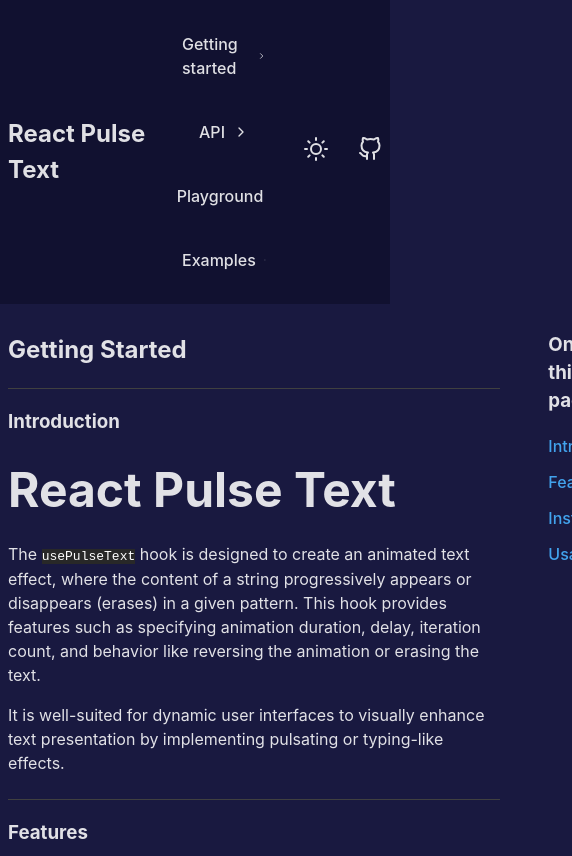
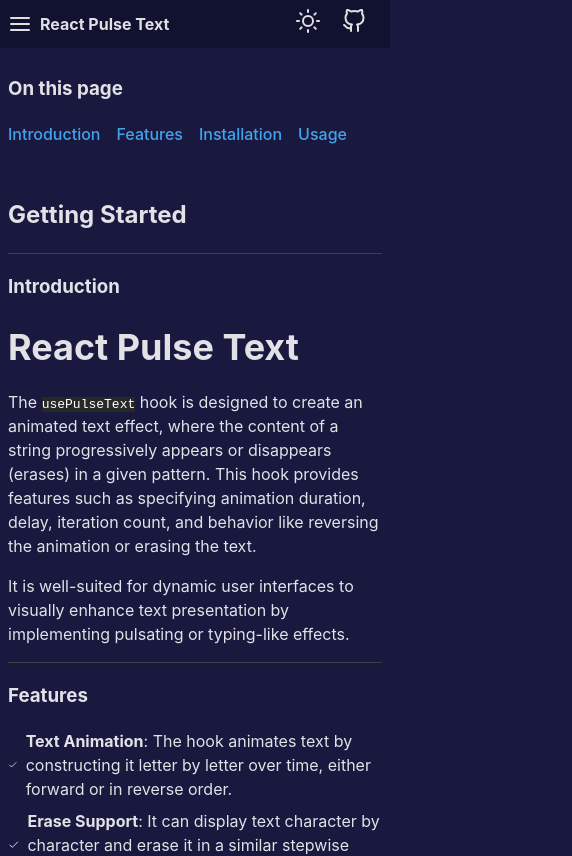
Before and after one commit to Kelsier90/React-Pulse-Text, a React (Vite) app: page / in a window 390 px wide. Shown: the top 856 px of the page, 572 px wide, since content can reach past the window. Built offline with nearby package versions, Linux system fonts and the light colour scheme.

Commit message:
Make it responsive

```diff
--- a/src/components/CodeSnippet/styles.module.css
+++ b/src/components/CodeSnippet/styles.module.css
@@ -4,9 +4,12 @@
   padding: 1rem;
   border-radius: 4px;
   position: relative;
+  max-width: 100%;
+  overflow-x: auto;
 
   & pre {
     margin: 0;
+    white-space: pre-wrap;
   }
 }
 
--- a/src/components/Header/index.tsx
+++ b/src/components/Header/index.tsx
@@ -1,15 +1,25 @@
-import styles from "./styles.module.css";
+import { useState } from "react";
 import Nav from "../Nav";
 import LightIcon from "../icons/LightIcon.tsx";
 import GitHubIcon from "../icons/GitHubIcon.tsx";
 import Container from "../Container";
+import MenuIcon from "../icons/MenuIcon.tsx";
+
+import styles from "./styles.module.css";
 
 export default function Header() {
+  const [openMenu, setOpenMenu] = useState(false);
+
   return (
     <header className={styles.root}>
       <Container className={styles.container}>
-        <h1 className={styles.heading}>React Pulse Text</h1>
-        <Nav />
+        <div className={styles["heading-container"]}>
+          <button type="button" onClick={() => setOpenMenu((v) => !v)} className={styles["menu-button"]}>
+            <MenuIcon />
+          </button>
+          <h1 className={styles.heading}>React Pulse Text</h1>
+        </div>
+        <Nav isOpen={openMenu} className={styles.nav} />
         <div className={styles["actions-container"]}>
           <button type="button" className={styles["color-scheme-button"]}>
             <LightIcon />
--- a/src/components/Header/styles.module.css
+++ b/src/components/Header/styles.module.css
@@ -9,16 +9,49 @@
   gap: var(--grid-margin);
 }
 
+.heading-container {
+  display: flex;
+  align-items: center;
+}
+
+.menu-button {
+  padding: 0;
+  margin-right: calc(var(--grid-margin) / 2);
+  width: 24px;
+  height: 24px;
+  display: none;
+
+  @media screen and (max-width: 768px) {
+    display: block;
+  }
+}
+
 .heading {
   font-size: 1.5rem;
   margin: 0;
+
+  @media screen and (max-width: 425px) {
+    font-size: 1rem;
+  }
+}
+
+.nav {
+  @media screen and (max-width: 768px) {
+    grid-column: 1 / span 2;
+    grid-row: 2;
+  }
 }
 
 .actions-container {
   display: flex;
   gap: var(--grid-margin);
   align-items: center;
+  justify-content: flex-end;
   color: var(--text-color);
+
+  @media screen and (max-width: 768px) {
+    grid-column: 2;
+  }
 }
 
 .color-scheme-button {
--- /dev/null
+++ b/src/components/Nav/NavContext.ts
@@ -0,0 +1,5 @@
+import { createContext } from "react";
+
+const NavContext = createContext({ isOpen: false, isBurger: false });
+
+export default NavContext;
--- a/src/components/Nav/NavItem.tsx
+++ b/src/components/Nav/NavItem.tsx
@@ -1,27 +1,40 @@
 import ChevronRightIcon from "../icons/ChevronRightIcon.tsx";
 import usePulseText from "../../../lib/hooks/usePulseText.ts";
-import { useState } from "react";
+import { useContext, useEffect, useState } from "react";
 import Link from "../Link";
+import NavContext from "./NavContext.ts";
 
 export default function NavItem({ text, href }: { text: string; href: string }) {
   const [isHovered, setIsHovered] = useState(false);
+  const { isOpen, isBurger } = useContext(NavContext);
 
-  const { text: animatedText, reset } = usePulseText({
+  const isBurgerMenuOpen = isBurger && isOpen;
+
+  const animate = isHovered || isBurgerMenuOpen;
+
+  const { text: animatedText, reset: resetTextAnimation } = usePulseText({
     text,
-    duration: 200,
-    active: isHovered,
+    duration: isHovered ? 200 : 400,
+    active: animate,
   });
+
+  useEffect(() => {
+    if (isBurgerMenuOpen) {
+      resetTextAnimation();
+    }
+    resetTextAnimation();
+  }, [isBurgerMenuOpen]);
 
   return (
     <li
       onMouseEnter={() => {
-        reset();
+        resetTextAnimation();
         setIsHovered(true);
       }}
       onMouseLeave={() => setIsHovered(false)}
     >
       <Link href={href}>
-        {isHovered ? animatedText : text} <ChevronRightIcon />
+        {animatedText || text} <ChevronRightIcon />
       </Link>
     </li>
   );
--- a/src/components/Nav/index.tsx
+++ b/src/components/Nav/index.tsx
@@ -1,9 +1,19 @@
 import styles from "./styles.module.css";
 import NavItem from "./NavItem.tsx";
+import NavContext from "./NavContext.ts";
+import useScreenWidth from "../../hooks/useScreenWIdth.ts";
 
-export default function Nav() {
+type NavProps = {
+  isOpen: boolean;
+  className?: string;
+};
+
+export default function Nav({ isOpen, className }: NavProps) {
+  const screenWidth = useScreenWidth();
+
   return (
-    <nav className={styles.root}>
+    <NavContext value={{ isOpen, isBurger: screenWidth <= 768 }}>
+      <nav className={`${styles.root} ${isOpen ? styles.open : ""} ${className}`}>
         <ul>
           <NavItem text="Getting started" href="/getting-started" />
           <NavItem text="API" href="/api" />
@@ -11,5 +21,6 @@ export default function Nav() {
           <NavItem text="Examples" href="/examples" />
         </ul>
       </nav>
+    </NavContext>
   );
 }
--- a/src/components/Nav/styles.module.css
+++ b/src/components/Nav/styles.module.css
@@ -4,7 +4,7 @@
     padding: 0;
     display: grid;
     grid-template-columns: repeat(auto-fit, minmax(100px, 1fr));
-    gap: var(--grid-margin);
+    gap: calc(var(--grid-margin) / 2);
 
     & > li {
       padding: 0.5rem;
@@ -23,4 +23,25 @@
       }
     }
   }
+
+  @media screen and (max-width: 768px) {
+    display: none;
+    & > ul {
+      display: block;
+
+      & > li {
+        padding: calc(var(--grid-margin) / 2);
+        font-size: 1.25rem;
+        border-bottom: 1px solid var(--divider-color);
+        & a {
+          display: block;
+          justify-items: flex-start;
+        }
+      }
+    }
+
+    &.open {
+      display: block;
+    }
+  }
 }
--- a/src/components/PageContent/styles.module.css
+++ b/src/components/PageContent/styles.module.css
@@ -2,6 +2,10 @@
   display: grid;
   gap: var(--grid-margin);
   grid-template-columns: 1fr auto;
+
+  @media screen and (max-width: 768px) {
+    grid-template-columns: 1fr;
+  }
 }
 
 .sections-container {
@@ -19,4 +23,21 @@
       margin-bottom: 0.75rem;
     }
   }
+
+  @media screen and (max-width: 768px) {
+    grid-row: 1;
+    padding: 0 0 var(--grid-margin) 0;
+    background-color: var(--bg-color);
+
+    ul {
+      text-align: left;
+      display: flex;
+      margin: 0;
+
+      & > li {
+        margin-bottom: 0;
+        margin-right: var(--grid-margin);
+      }
+    }
+  }
 }
--- /dev/null
+++ b/src/components/icons/MenuIcon.tsx
@@ -0,0 +1,24 @@
+import React from "react";
+
+const MenuIcon: React.FC<React.SVGProps<SVGSVGElement>> = (props) => {
+  return (
+    <svg
+      xmlns="http://www.w3.org/2000/svg"
+      width="24"
+      height="24"
+      viewBox="0 0 24 24"
+      fill="none"
+      stroke="currentColor"
+      strokeWidth="2"
+      strokeLinecap="round"
+      strokeLinejoin="round"
+      {...props}
+    >
+      <line x1="3" y1="12" x2="21" y2="12"></line>
+      <line x1="3" y1="6" x2="21" y2="6"></line>
+      <line x1="3" y1="18" x2="21" y2="18"></line>
+    </svg>
+  );
+};
+
+export default MenuIcon;
--- a/src/global.css
+++ b/src/global.css
@@ -10,10 +10,13 @@
 
   --grid-margin: 1.5rem;
 
+  @media screen and (max-width: 768px) {
+    --grid-margin: 1rem;
+  }
+
   --text-color: rgba(255, 255, 255, 0.87);
   --bg-color: #191940;
   --dark-bg-color: #111130;
-  --primary-color: #3482bc;
   --divider-color: #404040;
   --code-snippet-bg-color: #282828;
   --code-snippet-text-color: #fff;
@@ -49,6 +52,7 @@ button {
 
 ul {
   padding: 0;
+  margin: 0;
   list-style: none;
 }
 
--- /dev/null
+++ b/src/hooks/useScreenWIdth.ts
@@ -0,0 +1,17 @@
+import { useEffect, useState } from "react";
+
+export default function useScreenWidth() {
+  const [width, setWidth] = useState(() => screen.width);
+
+  useEffect(() => {
+    const onResize = () => {
+      setWidth(screen.width);
+    };
+
+    window.addEventListener("resize", onResize);
+
+    return () => window.removeEventListener("resize", onResize);
+  }, []);
+
+  return width;
+}
--- a/src/pages/GettingStarted/IntroductionSection/styles.module.css
+++ b/src/pages/GettingStarted/IntroductionSection/styles.module.css
@@ -1,4 +1,8 @@
 .title {
   font-size: 3rem;
   font-weight: 700;
+
+  @media screen and (max-width: 425px) {
+    font-size: 2.25rem;
+  }
 }
```
Lines whose indentation alone changed are shown as unchanged.
